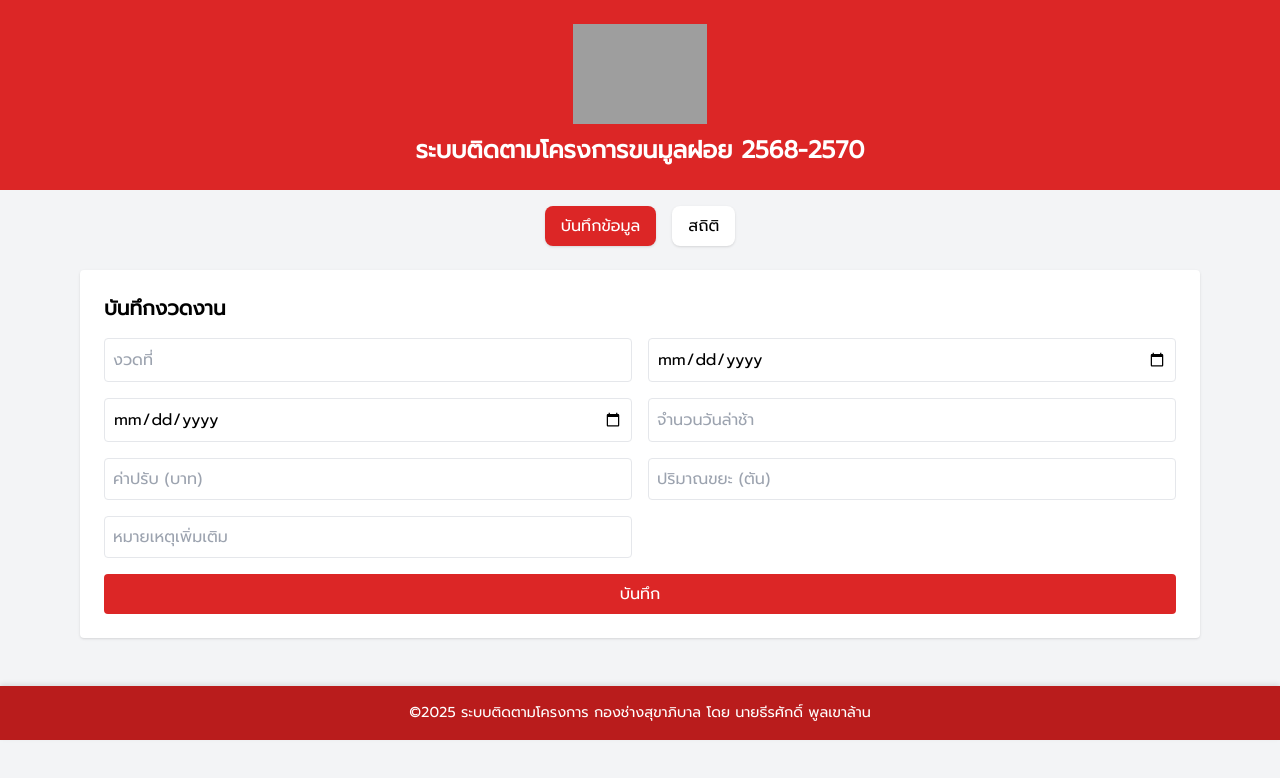
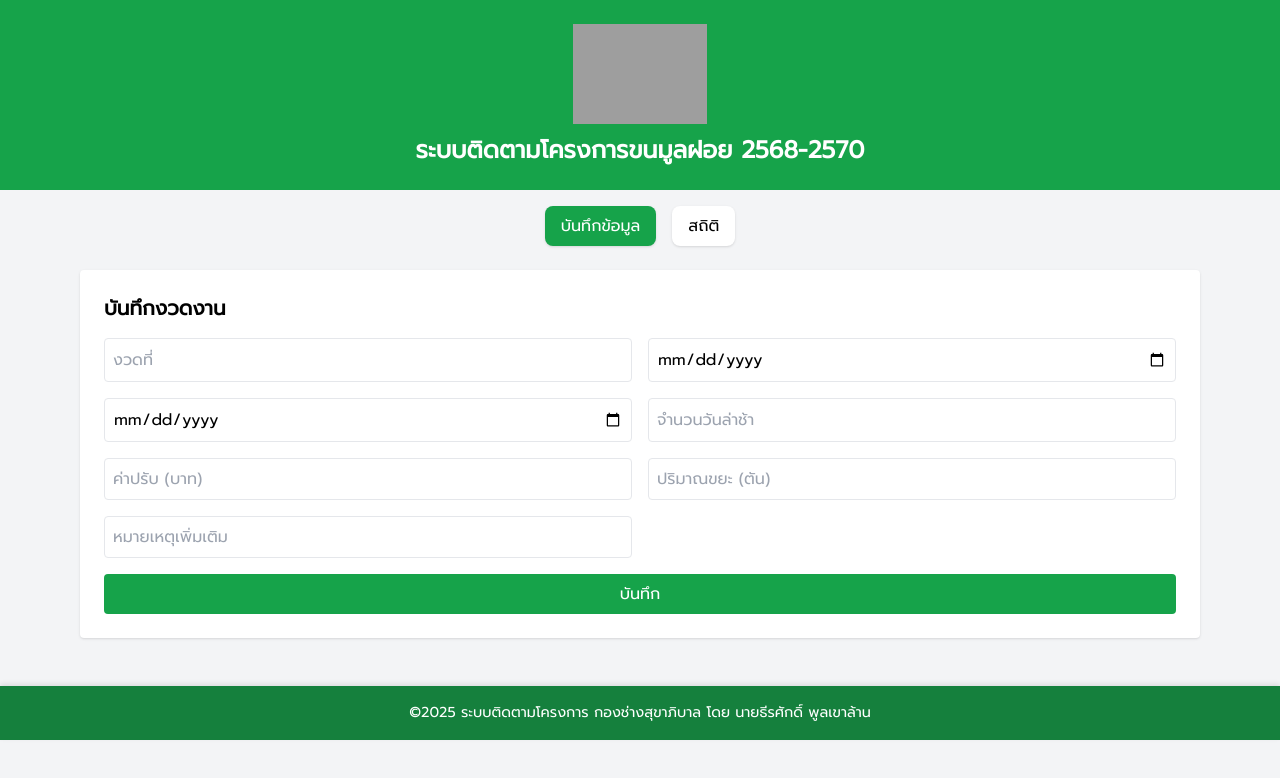
Before and after one commit to Enick008/Newwastemanage, a plain HTML site: page index.html in a window 1280 px wide. Both pictures are taken after a click on the button "บันทึกข้อมูล". Drawn offline with nearby package versions, Linux system fonts and the light colour scheme; grey boxes are pictures that could not be loaded.

Commit message:
Update index.html

```diff
--- a/index.html
+++ b/index.html
@@ -9,10 +9,11 @@
     <link href="https://fonts.googleapis.com/css2?family=Prompt&display=swap" rel="stylesheet">
     <style>
         body { font-family: 'Prompt', sans-serif; }
-        .tab-button.active { background-color: #dc2626; color: white; }
+        /* เปลี่ยนสีปุ่ม Tab ที่ Active เป็นสีเขียว */
+        .tab-button.active { background-color: #16a34a; color: white; }
         /* Style for the footer */
         footer {
-            background-color: #b91c1c; /* A slightly darker red for iOS feel */
+            background-color: #15803d; /* สีเขียวเข้มสำหรับ iOS feel */
             color: white;
             text-align: center;
             padding: 1rem 0;
@@ -43,7 +44,7 @@
 
 </head>
 <body class="bg-gray-100">
-    <header class="text-center py-6 bg-red-600 text-white text-2xl font-bold">
+    <header class="text-center py-6 bg-green-600 text-white text-2xl font-bold">
         <img src="https://upload.wikimedia.org/wikipedia/commons/b/b1/Seal_of_Ko_Samui.png" alt="Seal of Ko Samui" class="header-logo">
         ระบบติดตามโครงการขนมูลฝอย 2568-2570
     </header>
@@ -65,7 +66,7 @@
                     <input type="number" placeholder="ค่าปรับ (บาท)" id="fine" step="0.01" required class="border p-2 rounded">
                     <input type="number" placeholder="ปริมาณขยะ (ตัน)" id="waste" step="0.01" required class="border p-2 rounded">
                     <input type="text" placeholder="หมายเหตุเพิ่มเติม" id="note" class="border p-2 rounded">
-                    <button type="submit" class="col-span-2 bg-red-600 text-white py-2 rounded hover:bg-red-700">บันทึก</button>
+                    <button type="submit" class="col-span-2 bg-green-600 text-white py-2 rounded hover:bg-green-700">บันทึก</button>
                 </form>
             </div>
         </div>
@@ -87,7 +88,7 @@
         const pricePerTon = 1530;
         const finePerDay = 25612.20;
         const targetTons = 167400;
-        const endpoint = 'https://script.google.com/macros/s/AKfycbwSBBtS6QVE1aLsyKuoVFXE7SJ2xpfcWS23HEe-d_d7GnG-DctZOUDo03XAUWtMXb6E/exec'; // อย่าลืมเปลี่ยนเป็น Web App URL ของคุณ!
+        const endpoint = 'YOUR_WEB_APP_URL_FROM_APPS_SCRIPT'; // อย่าลืมเปลี่ยนเป็น Web App URL ของคุณ!
 
         function calculateStartDate(period) {
             const start = new Date("2025-05-07");
@@ -209,7 +210,8 @@
                 type: 'bar',
                 data: {
                     labels,
-                    datasets: [{ label: 'ค่าปรับ (บาท)', data: fineData, backgroundColor: '#ef4444' }]
+                    // เปลี่ยนสีของ Chart ค่าปรับเป็นสีเขียวที่แตกต่างจาก chart อื่น
+                    datasets: [{ label: 'ค่าปรับ (บาท)', data: fineData, backgroundColor: '#22c55e' }]
                 },
                 options: { responsive: true }
             });
```
